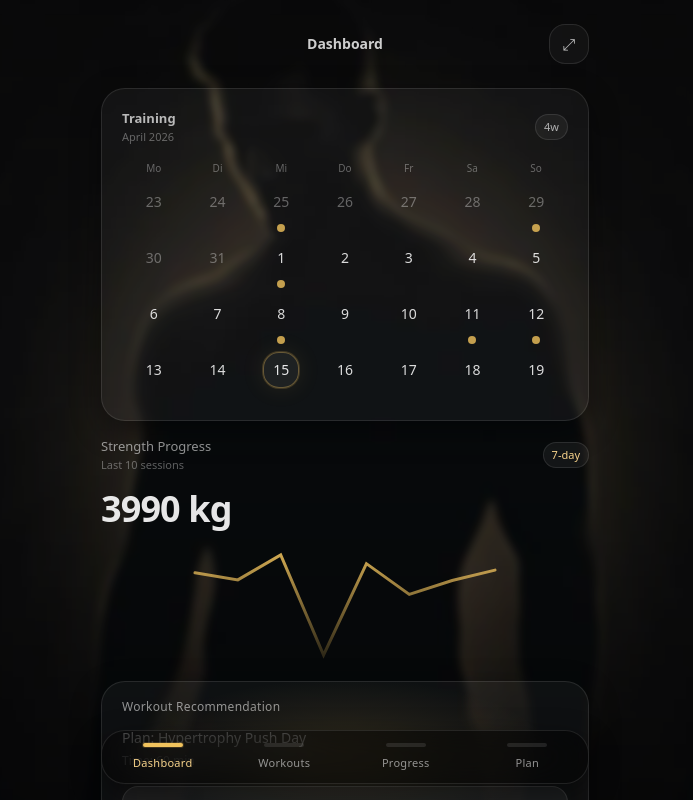
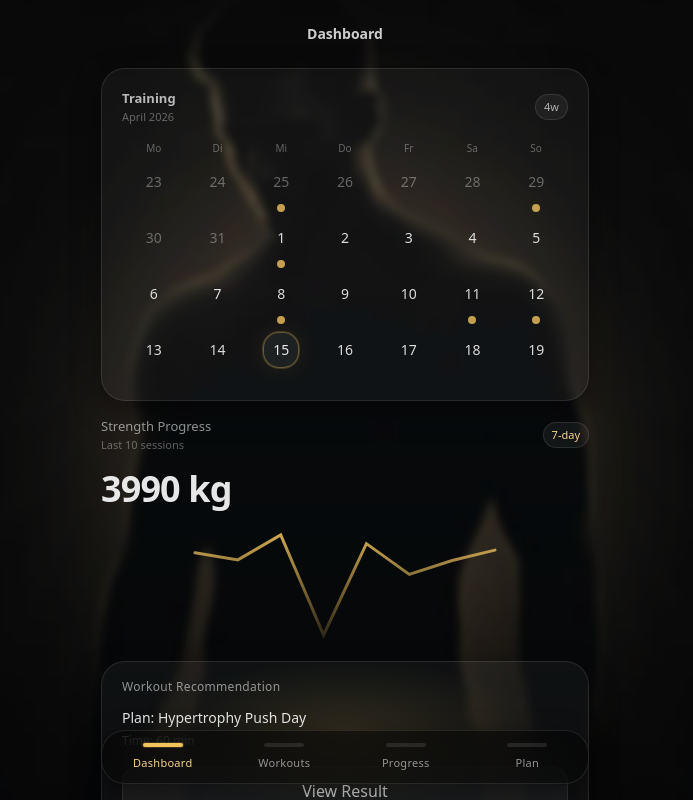
Before and after one commit to petemat/ascend, a React app: page / in a window 1280 px wide. Shown: the top 800 px of the page, without its empty margins (295-988 px from the left). Built offline with nearby package versions, Linux system fonts and the light colour scheme; the HTML template or start-up script is replaced by a standard one.

Commit message:
revert(ui): remove fullscreen button (use add-to-home-screen instead)

```diff
--- a/src/App.tsx
+++ b/src/App.tsx
@@ -1236,30 +1236,10 @@ export default function App() {
       ) : null}
 
       <div className="relative z-20 mx-auto max-w-[520px] px-4 pt-6 pb-28">
-        <div className="flex items-center justify-between">
-          <div className="w-10" />
+        <div className="flex items-center justify-center">
           <div className="text-sm text-white/80 font-semibold">
             {tab === "dashboard" ? "Dashboard" : tab === "workouts" ? "Workout History" : tab === "progress" ? "Progress" : "Progression / Plan"}
           </div>
-          <button
-            className="w-10 h-10 rounded-2xl border border-white/10 bg-white/[0.04] text-white/70 hover:text-white/90"
-            onClick={async () => {
-              try {
-                if (document.fullscreenElement) {
-                  await document.exitFullscreen();
-                  return;
-                }
-                await document.documentElement.requestFullscreen();
-              } catch {
-                // Mobile Safari / some Chrome contexts block programmatic fullscreen.
-                // We keep it silent (no toast system yet).
-              }
-            }}
-            aria-label="Toggle fullscreen"
-            title="Fullscreen"
-          >
-            <span className="text-[16px] leading-none">⤢</span>
-          </button>
         </div>
 
         <div className="mt-6">
```
